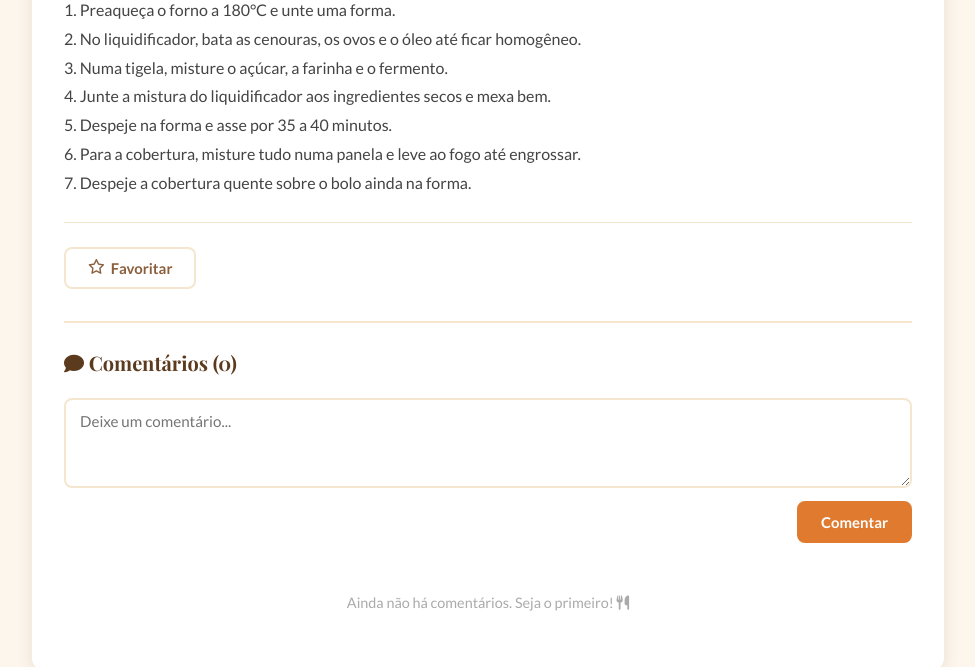
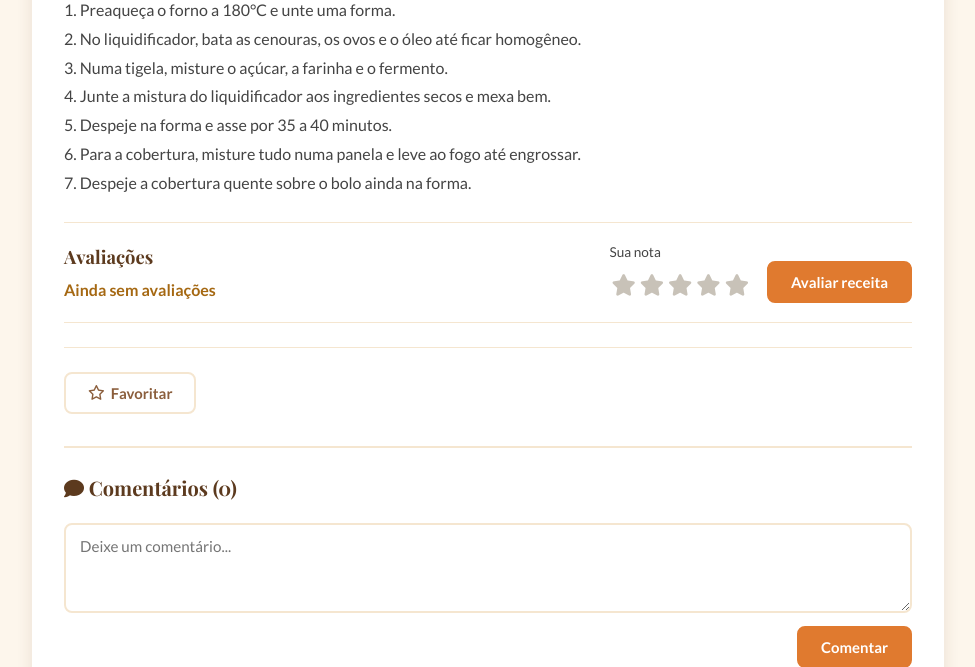
Before and after one commit to vini-tsl/Receitas_da_Vovo, a Flask app: page /receita/1 in a window 1280 px wide. Shown: the part 1258-1925 px from the top of the page, without its empty margins (152-1127 px from the left). Run offline with Flask 3, Linux system fonts and the light colour scheme; the visitor is signed in with stand-in values (Sample User, id 1).

Commit message:
feat: Implementar testes para acesso público e avaliações

```diff
--- a/app.py
+++ b/app.py
@@ -1,15 +1,16 @@
 import os
 import secrets
 from datetime import datetime, timedelta
+from urllib.parse import urlsplit
 from flask import Flask, render_template, request, redirect, url_for, session, flash
 from flask_mail import Mail, Message
 from werkzeug.security import generate_password_hash, check_password_hash
 from werkzeug.utils import secure_filename
-from models import db, Usuario, Receita, Favorito, Comentario
+from models import db, Usuario, Receita, Favorito, Avaliacao, Comentario
 
 app = Flask(__name__)
 app.secret_key = '213SA210319KWIAOX0291'
-app.config['SQLALCHEMY_DATABASE_URI'] = 'sqlite:///receitas.db'
+app.config['SQLALCHEMY_DATABASE_URI'] = os.environ.get('DATABASE_URL', 'sqlite:///receitas.db')
 app.config['SQLALCHEMY_TRACK_MODIFICATIONS'] = False
 app.config['MAIL_SERVER'] = os.environ.get('MAIL_SERVER', 'smtp.gmail.com')
 app.config['MAIL_PORT'] = int(os.environ.get('MAIL_PORT', 587))
@@ -89,9 +90,7 @@ def popular_banco():
 
 @app.route('/')
 def inicio():
-    if usuario_logado():
-        return redirect(url_for('index'))
-    return redirect(url_for('login'))
+    return redirect(url_for('index'))
 
 @app.route('/login', methods=['GET', 'POST'])
 def login():
@@ -107,6 +106,10 @@ def login():
         if usuario and check_password_hash(usuario.senha, senha):
             session['usuario_id'] = usuario.id
             session['usuario_nome'] = usuario.nome
+            destino = request.args.get('next', '')
+            partes_destino = urlsplit(destino)
+            if partes_destino.path.startswith('/') and not partes_destino.netloc and not partes_destino.scheme and '\\' not in partes_destino.path:
+                return redirect(destino)
             return redirect(url_for('index'))
         flash('Email ou senha incorretos.', 'erro')
     return render_template('login.html')
@@ -220,9 +223,6 @@ def logout():
 
 @app.route('/receitas')
 def index():
-    if not usuario_logado():
-        return redirect(url_for('login'))
-
     # ── Coleta todos os parâmetros da URL ──────────────────────────────
     # Pesquisa simples
     busca = request.args.get('busca', '').strip()
@@ -271,6 +271,14 @@ def index():
 
     # Executa a query ordenando: receitas fixas primeiro, depois por nome
     receitas = query.order_by(Receita.fixa.desc(), Receita.nome).all()
+    medias_avaliacoes = {
+        receita_id: {'media': float(media), 'total': total}
+        for receita_id, media, total in db.session.query(
+            Avaliacao.receita_id,
+            db.func.avg(Avaliacao.nota),
+            db.func.count(Avaliacao.id)
+        ).group_by(Avaliacao.receita_id).all()
+    }
 
     # Verifica se algum filtro avançado está ativo (para manter o painel aberto)
     filtros_ativos = any([categoria, dificuldade, tempo_max])
@@ -287,16 +295,59 @@ def index():
         dificuldade=dificuldade,
         tempo_max=tempo_max,
         filtros_ativos=filtros_ativos,
-        categorias=categorias
+        categorias=categorias,
+        medias_avaliacoes=medias_avaliacoes
     )
 
 @app.route('/receita/<int:id>')
 def ver_receita(id):
+    receita = Receita.query.get_or_404(id)
+    usuario_id = session.get('usuario_id')
+    favoritado = usuario_id is not None and Favorito.query.filter_by(
+        usuario_id=usuario_id, receita_id=id
+    ).first() is not None
+    avaliacao_usuario = None
+    if usuario_id is not None:
+        avaliacao_usuario = Avaliacao.query.filter_by(
+            usuario_id=usuario_id, receita_id=id
+        ).first()
+    estatisticas = db.session.query(
+        db.func.avg(Avaliacao.nota), db.func.count(Avaliacao.id)
+    ).filter_by(receita_id=id).first()
+    return render_template(
+        'receita.html',
+        receita=receita,
+        favoritado=favoritado,
+        avaliacao_usuario=avaliacao_usuario,
+        media_avaliacoes=float(estatisticas[0]) if estatisticas[0] is not None else None,
+        total_avaliacoes=estatisticas[1]
+    )
+
+@app.route('/avaliar/<int:receita_id>', methods=['POST'])
+def avaliar_receita(receita_id):
     if not usuario_logado():
-        return redirect(url_for('login'))
-    receita = Receita.query.get_or_404(id)
-    favoritado = Favorito.query.filter_by(usuario_id=session['usuario_id'], receita_id=id).first() is not None
-    return render_template('receita.html', receita=receita, favoritado=favoritado)
+        return redirect(url_for('login', next=url_for('ver_receita', id=receita_id)))
+    receita = Receita.query.get_or_404(receita_id)
+    try:
+        nota = int(request.form.get('nota', ''))
+    except ValueError:
+        nota = 0
+    if nota < 1 or nota > 5:
+        flash('Escolha uma nota entre 1 e 5 estrelas.', 'erro')
+        return redirect(url_for('ver_receita', id=receita.id))
+    avaliacao = Avaliacao.query.filter_by(
+        usuario_id=session['usuario_id'], receita_id=receita.id
+    ).first()
+    if avaliacao:
+        avaliacao.nota = nota
+        flash('Sua avaliação foi atualizada.', 'sucesso')
+    else:
+        db.session.add(Avaliacao(
+            nota=nota, usuario_id=session['usuario_id'], receita_id=receita.id
+        ))
+        flash('Avaliação registrada!', 'sucesso')
+    db.session.commit()
+    return redirect(url_for('ver_receita', id=receita.id))
 
 @app.route('/receita/nova', methods=['GET', 'POST'])
 def nova_receita():
--- a/static/css/style.css
+++ b/static/css/style.css
@@ -309,6 +309,8 @@ a:hover { color: var(--laranja-esc); }
   gap: 4px;
 }
 
+.card-avaliacao { color: #a56812; }
+
 .badge-vovo {
   font-size: 0.72rem;
   font-weight: 700;
@@ -403,6 +405,40 @@ a:hover { color: var(--laranja-esc); }
   padding-top: 1.5rem;
   border-top: 1px solid var(--creme-esc);
 }
+
+.avaliacao-secao {
+  display: flex;
+  align-items: center;
+  justify-content: space-between;
+  gap: 1.5rem;
+  flex-wrap: wrap;
+  margin-top: 1.5rem;
+  padding: 1.2rem 0;
+  border-top: 1px solid var(--creme-esc);
+  border-bottom: 1px solid var(--creme-esc);
+}
+
+.avaliacao-secao h2 {
+  margin: 0 0 0.35rem;
+  color: var(--marrom);
+  font-family: var(--fonte-titulo);
+  font-size: 1.15rem;
+}
+
+.avaliacao-media { color: #a56812; font-weight: 700; }
+.avaliacao-media span { color: #777; font-weight: 400; }
+.form-avaliacao { display: flex; align-items: end; gap: 1rem; flex-wrap: wrap; }
+.form-avaliacao fieldset { border: 0; padding: 0; margin: 0; }
+.form-avaliacao legend { color: var(--cinza-text); font-size: 0.85rem; margin-bottom: 0.3rem; }
+.avaliacao-estrelas { display: flex; flex-direction: row-reverse; justify-content: flex-end; }
+.avaliacao-estrelas input { position: absolute; opacity: 0; width: 1px; height: 1px; }
+.avaliacao-estrelas label { color: #c8c2b8; cursor: pointer; font-size: 1.35rem; padding: 0 2px; }
+.avaliacao-estrelas input:checked ~ label,
+.avaliacao-estrelas label:hover,
+.avaliacao-estrelas label:hover ~ label { color: #d69c24; }
+.avaliacao-estrelas input:focus-visible + label { outline: 2px solid var(--laranja); outline-offset: 2px; }
+.comentario-login { margin: 0 0 1.5rem; color: #666; }
+.comentario-login a { color: var(--laranja-esc); font-weight: 700; }
 
 /* ════════════════════════════════════════
    FORMULÁRIOS (Login, Cadastro, Receita)
--- a/templates/base.html
+++ b/templates/base.html
@@ -8,13 +8,13 @@
   <link rel="stylesheet" href="{{ url_for('static', filename='css/style.css') }}" />
 </head>
 <body>
-  {% if session.get('usuario_id') %}
   <nav class="navbar">
     <a href="{{ url_for('index') }}" class="navbar-logo">
       <span><i class="fa-solid fa-cookie"></i></span> Receitas da Vovó
     </a>
 
     <div class="navbar-links">
+      {% if session.get('usuario_id') %}
       <span class="navbar-user">
         {% if usuario_atual and usuario_atual.foto %}
           <img src="{{ url_for('static', filename='uploads/' + usuario_atual.foto) }}"
@@ -25,9 +25,12 @@
       <a href="{{ url_for('perfil') }}">Meu Perfil</a>
       <a href="{{ url_for('nova_receita') }}" class="btn-nova">+ Nova Receita</a>
       <a href="{{ url_for('logout') }}">Sair</a>
+      {% else %}
+      <a href="{{ url_for('login') }}">Entrar</a>
+      <a href="{{ url_for('cadastro') }}" class="btn-nova">Criar conta</a>
+      {% endif %}
     </div>
   </nav>
-  {% endif %}
 
   {% with messages = get_flashed_messages(with_categories=true) %}
     {% if messages %}
--- a/templates/index.html
+++ b/templates/index.html
@@ -157,6 +157,10 @@
            <div class="card-footer">
               <span class="card-info"><i class="fas fa-stopwatch"></i> {{ receita.tempo_preparo }}</span>
               <span class="card-info"><i class="fas fa-users"></i> {{ receita.porcoes }}</span>
+              {% set avaliacao = medias_avaliacoes.get(receita.id) %}
+              {% if avaliacao %}
+                <span class="card-info card-avaliacao"><i class="fas fa-star"></i> {{ '%.1f'|format(avaliacao.media) }} ({{ avaliacao.total }})</span>
+              {% endif %}
               {% if receita.fixa %}
                 <span class="badge-vovo"><i class="fas fa-user-nurse"></i> Vovó</span>
               {% endif %}
--- a/templates/receita.html
+++ b/templates/receita.html
@@ -43,8 +43,35 @@
         <p>{{ receita.modo_preparo }}</p>
       </div>
 
+      <section class="avaliacao-secao" aria-labelledby="titulo-avaliacao">
+        <div>
+          <h2 id="titulo-avaliacao">Avaliações</h2>
+          {% if media_avaliacoes is not none %}
+            <p class="avaliacao-media"><i class="fas fa-star" aria-hidden="true"></i> {{ '%.1f'|format(media_avaliacoes) }} de 5 <span>({{ total_avaliacoes }} {% if total_avaliacoes == 1 %}avaliação{% else %}avaliações{% endif %})</span></p>
+          {% else %}
+            <p class="avaliacao-media">Ainda sem avaliações</p>
+          {% endif %}
+        </div>
+        {% if session.get('usuario_id') %}
+          <form method="POST" action="{{ url_for('avaliar_receita', receita_id=receita.id) }}" class="form-avaliacao">
+            <fieldset>
+              <legend>{% if avaliacao_usuario %}Sua nota: {{ avaliacao_usuario.nota }} de 5. Alterar avaliação:{% else %}Sua nota{% endif %}</legend>
+              <div class="avaliacao-estrelas">
+                {% for nota in [5, 4, 3, 2, 1] %}
+                  <input type="radio" id="nota-{{ nota }}" name="nota" value="{{ nota }}" aria-label="{{ nota }} {% if nota == 1 %}estrela{% else %}estrelas{% endif %}" {% if avaliacao_usuario and avaliacao_usuario.nota == nota %}checked{% endif %} required />
+                  <label for="nota-{{ nota }}" title="{{ nota }} {% if nota == 1 %}estrela{% else %}estrelas{% endif %}"><i class="fas fa-star" aria-hidden="true"></i></label>
+                {% endfor %}
+              </div>
+            </fieldset>
+            <button type="submit" class="btn btn-primary">{% if avaliacao_usuario %}Atualizar nota{% else %}Avaliar receita{% endif %}</button>
+          </form>
+        {% else %}
+          <a class="btn btn-primary" href="{{ url_for('login', next=url_for('ver_receita', id=receita.id)) }}">Entre para avaliar</a>
+        {% endif %}
+      </section>
 
 <div class="receita-acoes">
+{% if session.get('usuario_id') %}
 <form method="POST" action="{{ url_for('favoritar', id=receita.id) }}">
           <button type="submit" class="btn {% if favoritado %}btn-favorito-ativo{% else %}btn-secondary{% endif %}">
             {% if favoritado %}<i class="fas fa-star"></i> Favoritado{% else %}<i class="far fa-star"></i> Favoritar{% endif %}
@@ -58,15 +85,22 @@
 <form id="form-excluir" method="POST" action="{{ url_for('excluir_receita', id=receita.id) }}">
   <button type="submit" class="btn btn-danger">Excluir</button>
 </form>{% endif %}
+{% else %}
+<a class="btn btn-secondary" href="{{ url_for('login', next=url_for('ver_receita', id=receita.id)) }}">Entre para favoritar</a>
+{% endif %}
 </div>
 <div class="comentarios-secao">
         <h2 class="comentarios-titulo"><i class="fa-solid fa-comment"></i> Comentários ({{ receita.comentarios | length }})</h2>
 
         {# Formulário para novo comentário #}
+{% if session.get('usuario_id') %}
 <form method="POST" action="{{ url_for('comentar', receita_id=receita.id) }}" class="form-comentario">
   <textarea name="texto" placeholder="Deixe um comentário..." maxlength="500" required></textarea>
   <button type="submit" class="btn btn-primary">Comentar</button>
 </form>
+{% else %}
+<p class="comentario-login"><a href="{{ url_for('login', next=url_for('ver_receita', id=receita.id)) }}">Entre</a> ou <a href="{{ url_for('cadastro') }}">crie uma conta</a> para comentar e responder.</p>
+{% endif %}
 {% if receita.comentarios %}
 <div class="comentarios-lista">{% for comentario in receita.comentarios | selectattr('resposta_de_id', 'none') | sort(attribute='data_criacao', reverse=True) %}
 <div class="comentario-card">
```
Also changed, not shown: models.py (+14 -0 lines), tests/test_acesso_publico_e_avaliacoes.py (added, +127 -0 lines).
